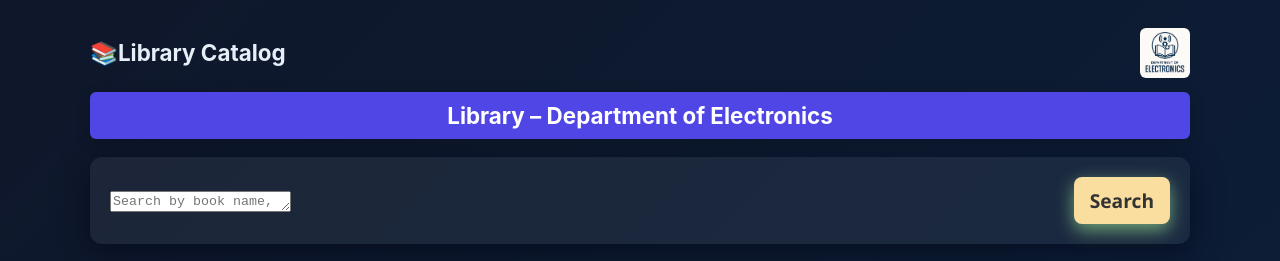
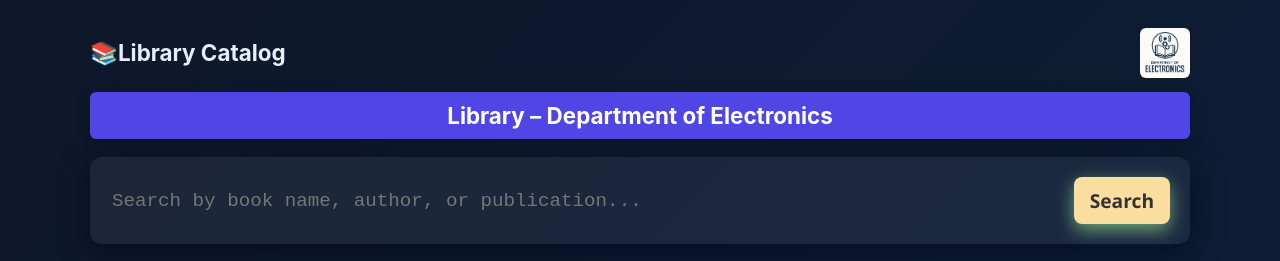
Before and after one commit to tonycreator148-pixel/Library-Catalog, a plain HTML site: page index.html in a window 1280 px wide. Shown: the top 261 px of the page. Drawn offline with Linux system fonts and the light colour scheme.

Commit message:
Update style.css

```diff
--- a/style.css
+++ b/style.css
@@ -475,6 +475,26 @@
         }
 
 
+    /* UI Settings for the Textarea inside the search bar */
+
+        #searchInput
+        {
+            width: 100%;
+            padding-right: 40px;
+            font-size: 1.2rem;
+            resize: none; /* prevent manual resizing */
+            overflow: hidden;
+            line-height: 1.4;
+            background: transparent;
+            border:0;
+            color: #ffffff;
+        }
+
+        #searchInput:focus
+        {
+            outline: none;
+        }
+
 /*---------- Footer UI Settings ------------*/
 
     footer
```
